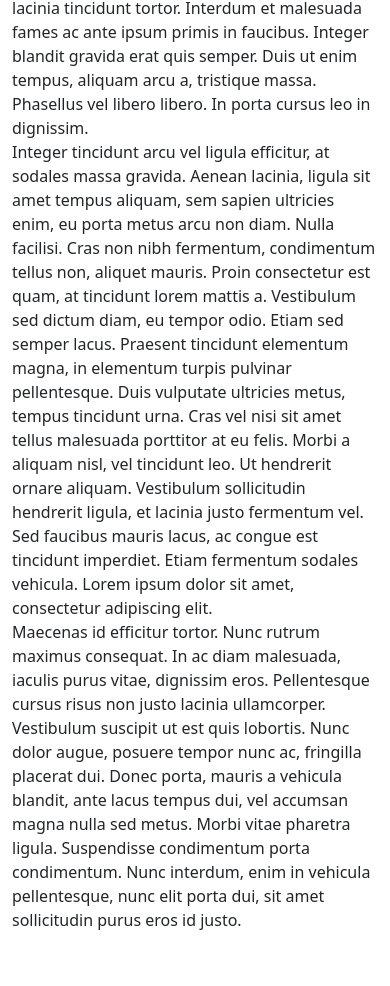
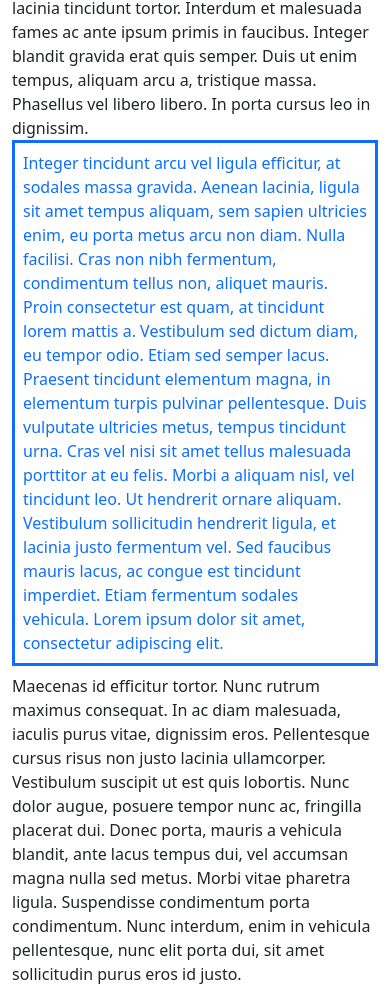
Before and after one commit to CosmicChris0606/bootstrap-examples, a plain HTML site: page index.html in a window 390 px wide. Shown: the part 438-1424 px from the top of the page. Before the commit the page ends 1370 px from the top, so only its background shows below. Drawn offline with nearby package versions, Linux system fonts and the light colour scheme.

Commit message:
added border and responsiveness

```diff
--- a/index.html
+++ b/index.html
@@ -5,7 +5,8 @@
     <meta charset="utf-8">
     <meta name="viewport" content="width=device-width, initial- scale=1">
     <link rel="stylesheet" href="https://cdn.jsdelivr.net/npm/bootstrap@5.3.0-alpha3/dist/css/bootstrap.min.css"
-        rel="stylesheet" integrity="sha384-KK94CHFLLe+nY2dmCWGMq91rCGa5gtU4mk92HdvYe+M/SXH301p5ILy+dN9+nJOZ"crossorigin="anonymous">
+        rel="stylesheet" integrity="sha384-KK94CHFLLe+nY2dmCWGMq91rCGa5gtU4mk92HdvYe+M/SXH301p5ILy+dN9+nJOZ"
+        crossorigin="anonymous">
 </head>
 
 <body>
@@ -41,26 +42,47 @@
                 </div>
 
                 <div class="col-md">
-                    Integer tincidunt arcu vel ligula efficitur, at sodales massa gravida. Aenean lacinia, ligula sit
-                    amet tempus aliquam, sem sapien ultricies enim, eu porta metus arcu non diam. Nulla facilisi. Cras
-                    non nibh fermentum, condimentum tellus non, aliquet mauris. Proin consectetur est quam, at tincidunt
-                    lorem mattis a. Vestibulum sed dictum diam, eu tempor odio. Etiam sed semper lacus. Praesent
-                    tincidunt elementum magna, in elementum turpis pulvinar pellentesque. Duis vulputate ultricies
-                    metus, tempus tincidunt urna. Cras vel nisi sit amet tellus malesuada porttitor at eu felis. Morbi a
-                    aliquam nisl, vel tincidunt leo. Ut hendrerit ornare aliquam. Vestibulum sollicitudin hendrerit
-                    ligula, et lacinia justo fermentum vel. Sed faucibus mauris lacus, ac congue est tincidunt
-                    imperdiet. Etiam fermentum sodales vehicula. Lorem ipsum dolor sit amet, consectetur adipiscing
-                    elit.
+                    <div class="text-primary">
+                        <div class="border border-3 border-primary p-2 mb-2">
+                            <div class="text-primary text-md-center text-sm-left">
+                                Integer tincidunt arcu vel ligula efficitur, at sodales massa gravida. Aenean lacinia,
+                                ligula sit
+                                amet tempus aliquam, sem sapien ultricies enim, eu porta metus arcu non diam. Nulla
+                                facilisi. Cras
+                                non nibh fermentum, condimentum tellus non, aliquet mauris. Proin consectetur est quam,
+                                at
+                                tincidunt
+                                lorem mattis a. Vestibulum sed dictum diam, eu tempor odio. Etiam sed semper lacus.
+                                Praesent
+                                tincidunt elementum magna, in elementum turpis pulvinar pellentesque. Duis vulputate
+                                ultricies
+                                metus, tempus tincidunt urna. Cras vel nisi sit amet tellus malesuada porttitor at eu
+                                felis.
+                                Morbi a
+                                aliquam nisl, vel tincidunt leo. Ut hendrerit ornare aliquam. Vestibulum sollicitudin
+                                hendrerit
+                                ligula, et lacinia justo fermentum vel. Sed faucibus mauris lacus, ac congue est
+                                tincidunt
+                                imperdiet. Etiam fermentum sodales vehicula. Lorem ipsum dolor sit amet, consectetur
+                                adipiscing
+                                elit.
+                            </div>
+                        </div>
+                    </div>
                 </div>
 
                 <div class="col-md">
-                    Maecenas id efficitur tortor. Nunc rutrum maximus consequat. In ac diam malesuada, iaculis purus
-                    vitae, dignissim eros. Pellentesque cursus risus non justo lacinia ullamcorper. Vestibulum suscipit
-                    ut est quis lobortis. Nunc dolor augue, posuere tempor nunc ac, fringilla placerat dui. Donec porta,
-                    mauris a vehicula blandit, ante lacus tempus dui, vel accumsan magna nulla sed metus. Morbi vitae
-                    pharetra ligula. Suspendisse condimentum porta condimentum. Nunc interdum, enim in vehicula
-                    pellentesque, nunc elit porta dui, sit amet sollicitudin purus eros id justo.
-
+                    <div class="text-lg-center text-sm-left">
+                        Maecenas id efficitur tortor. Nunc rutrum maximus consequat. In ac diam malesuada, iaculis purus
+                        vitae, dignissim eros. Pellentesque cursus risus non justo lacinia ullamcorper. Vestibulum
+                        suscipit
+                        ut est quis lobortis. Nunc dolor augue, posuere tempor nunc ac, fringilla placerat dui. Donec
+                        porta,
+                        mauris a vehicula blandit, ante lacus tempus dui, vel accumsan magna nulla sed metus. Morbi
+                        vitae
+                        pharetra ligula. Suspendisse condimentum porta condimentum. Nunc interdum, enim in vehicula
+                        pellentesque, nunc elit porta dui, sit amet sollicitudin purus eros id justo.
+                    </div>
                 </div>
 
             </div>
```
